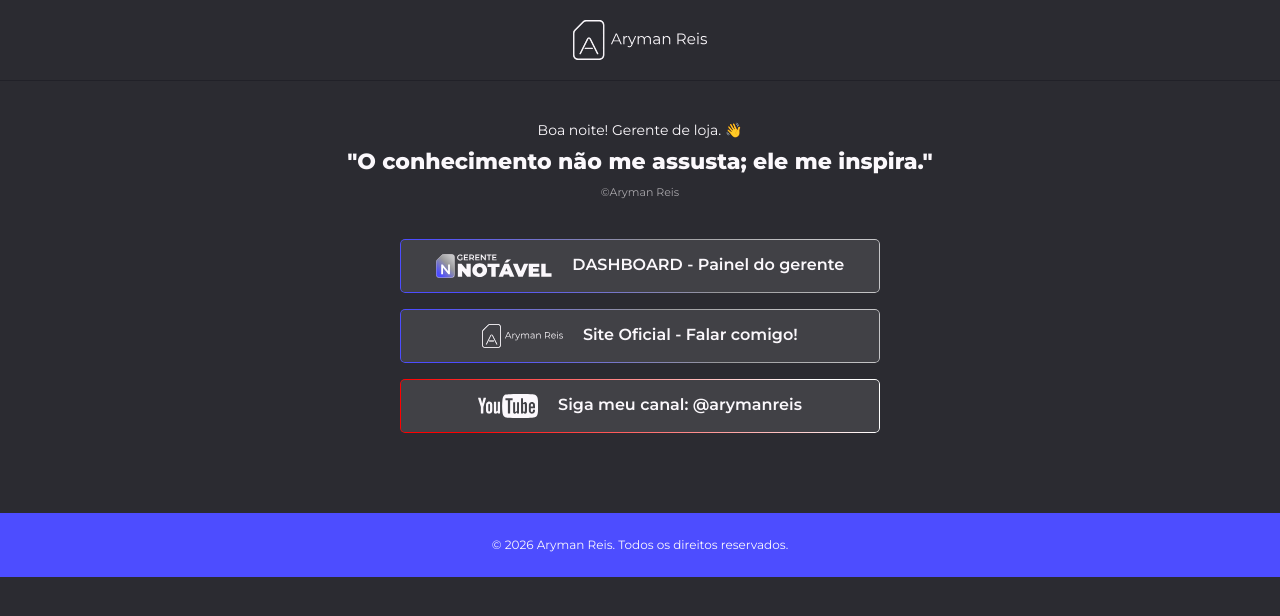
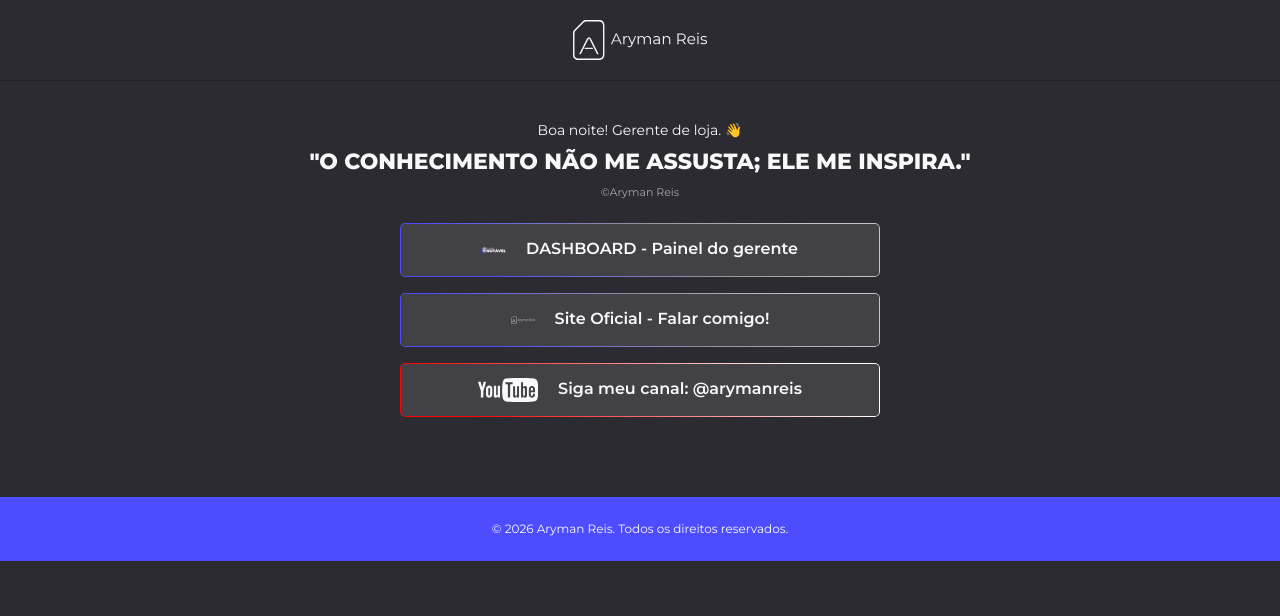
Before and after one commit to ArymanReis/arymanreis-site, a plain HTML site: page links-bio.html in a window 1280 px wide. Drawn offline with Linux system fonts and the light colour scheme.

Commit message:
links-bio: quote uppercase, gap 24px, clip badge nas logos
Co-Authored-By: Claude Sonnet 4.6 <noreply@anthropic.com>

```diff
--- a/css/links-bio.css
+++ b/css/links-bio.css
@@ -27,7 +27,7 @@
     display: flex;
     flex-direction: column;
     align-items: center;
-    gap: 40px;
+    gap: 24px;
 }
 
 /* --------------------------------------------------
@@ -55,6 +55,7 @@
     font-weight: 900;
     color: var(--color-white);
     line-height: 1.35;
+    text-transform: uppercase;
     margin: 0;
 }
 
@@ -100,11 +101,29 @@
 }
 
 /* --------------------------------------------------
-   ÍCONES — BASE 20px, escala a 768px
+   ÍCONES — clip wrapper mostra só o badge
+   Matemática: badge do gerente = 32/199 da largura total.
+   A imagem precisa de height: 26px para o badge preencher 20px.
+   Mesmo cálculo vale para o aryman-reis (badge = 48/205).
 -------------------------------------------------- */
+.links-bio__card-icon-wrap {
+    width: 20px;
+    height: 20px;
+    overflow: hidden;
+    flex-shrink: 0;
+    position: relative;
+}
 
 .links-bio__card-icon--gerente,
-.links-bio__card-icon--logo,
+.links-bio__card-icon--logo {
+    position: absolute;
+    height: 26px;
+    width: auto;
+    left: 0;
+    top: 50%;
+    transform: translateY(-50%);
+}
+
 .links-bio__card-icon--youtube {
     height: 20px;
     width: auto;
@@ -171,9 +190,18 @@
         margin: 0 auto;
     }
 
-    /* Ícones escalam a 24px */
+    /* Clip wrapper escala a 24px */
+    .links-bio__card-icon-wrap {
+        width: 24px;
+        height: 24px;
+    }
+
+    /* height: 32px garante que o badge preencha os 24px do clip */
     .links-bio__card-icon--gerente,
-    .links-bio__card-icon--logo,
+    .links-bio__card-icon--logo {
+        height: 32px;
+    }
+
     .links-bio__card-icon--youtube {
         height: 24px;
     }
--- a/links-bio.html
+++ b/links-bio.html
@@ -83,10 +83,9 @@
                 <a href="https://arymanreis.com.br/painel-de-gerente-de-loja-notavel.html"
                    class="links-bio__card links-bio__card--gradient"
                    onclick="gtag('event', 'links_bio_click', { link_name: 'painel_gerente_notavel' })">
-                    <img
-                        class="links-bio__card-icon--gerente"
-                        src="./assets/logos/gerente-notavel.svg"
-                        alt="">
+                    <div class="links-bio__card-icon-wrap">
+                        <img class="links-bio__card-icon--gerente" src="./assets/logos/gerente-notavel.svg" alt="">
+                    </div>
                     <span class="links-bio__card-title">DASHBOARD - Painel do gerente</span>
                 </a>
             </li>
@@ -96,10 +95,9 @@
                 <a href="https://arymanreis.com.br"
                    class="links-bio__card links-bio__card--gradient"
                    onclick="gtag('event', 'links_bio_click', { link_name: 'site_oficial' })">
-                    <img
-                        class="links-bio__card-icon--logo"
-                        src="./assets/icons/logo-aryman-reis.svg"
-                        alt="">
+                    <div class="links-bio__card-icon-wrap">
+                        <img class="links-bio__card-icon--logo" src="./assets/icons/logo-aryman-reis.svg" alt="">
+                    </div>
                     <span class="links-bio__card-title">Site Oficial - Falar comigo!</span>
                 </a>
             </li>
```
